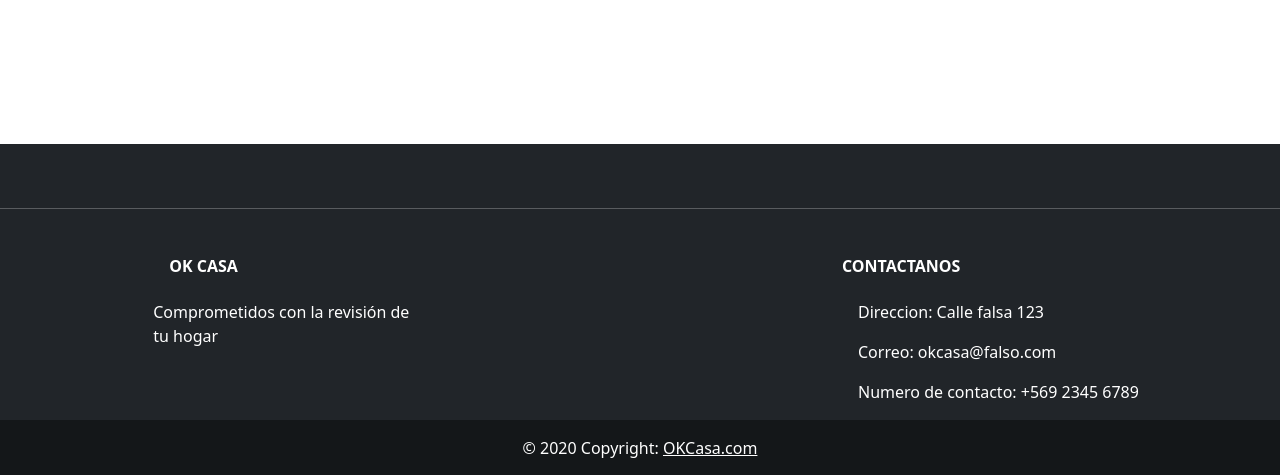
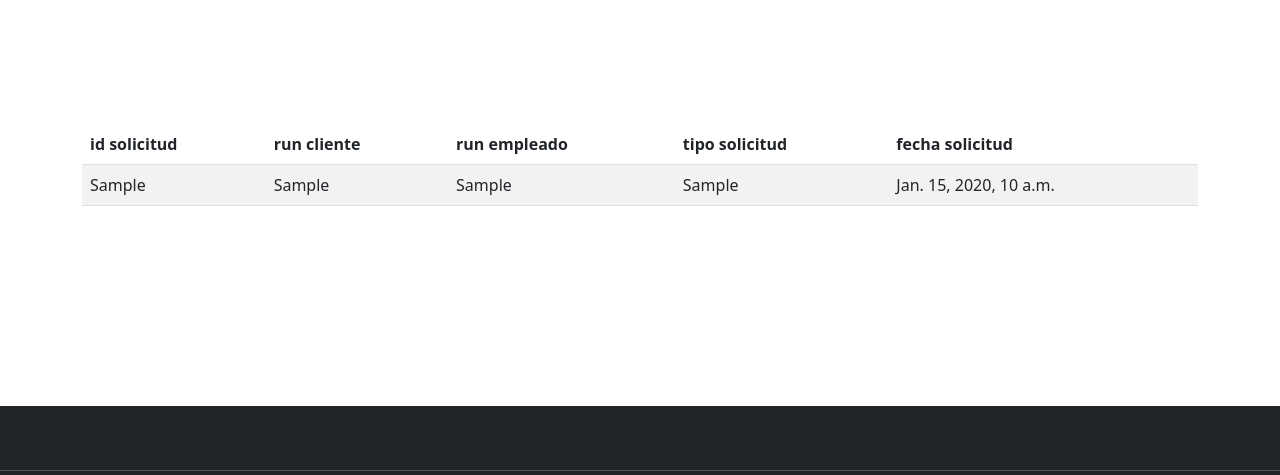
Before and after one commit to protoz00/okCasa, a Django app: template app/templates/lista.html in a window 1280 px wide. Shown: the part 56-531 px from the top of the page. Run offline with Django 3.2, Linux system fonts and the light colour scheme; the template is opened without the code that fills it: most values are stand-ins (such as "Sample title", 1, 10 or a date in 2020).

Commit message:
lista con api rest

```diff
--- a/app/forms.py
+++ b/app/forms.py
@@ -18,4 +18,4 @@ class SolicitudForm(forms.ModelForm):
      class Meta:
           model = Solicitud
           fields = '__all__'
-          exclude = ['run_emp']
+          exclude = ['run_emp','id_solicitud']
--- a/app/templates/lista.html
+++ b/app/templates/lista.html
@@ -1,2 +1,35 @@
 {% extends 'patron.html' %}
 {% load static %}
+<title>{% block titulo %}OK Casa{% endblock titulo %}</title>
+{%block body%}
+<html>
+<head>
+    <div class="container mt-3">
+    <table class="table table-striped">
+        <thead>
+          <tr>
+            <th>id solicitud</th>
+            <th>run cliente</th>
+            <th>run empleado</th>
+            <th>tipo solicitud</th>
+            <th>fecha solicitud</th>
+          </tr>
+        </thead>
+        {% for item in data %}
+        <tbody>
+
+          <tr>
+            <td>{{item.id_solicitud}}</td>
+            <td>{{item.run_cli}}</td>
+            <td>{{item.run_emp}}</td>
+            <td>{{item.tipo_solicitud}}</td>
+            <td>{{item.fecha_solicitud}}</td>
+          </tr>
+
+        </tbody>
+        {% endfor %}
+      </table>
+    </div>
+</head>
+</html>
+{%endblock body%}
--- a/app/views.py
+++ b/app/views.py
@@ -110,7 +110,10 @@ def usuariopag(request):
 
 @login_required
 def lista_view(request):
-        return render(request,'lista.html')
+        queryset = Solicitud.objects.all()
+        serializer = SolicitudSerializer(queryset, many=True)
+        context = {'data': serializer.data}
+        return render(request, 'lista.html', context)
 
 
 @login_required
```
Also changed, not shown: app/models.py (+22 -5 lines), app/templates/index.html (+11 -7 lines), app/migrations/0001_initial.py, app/migrations/0002_alter_solicitud_options.py (deleted).
